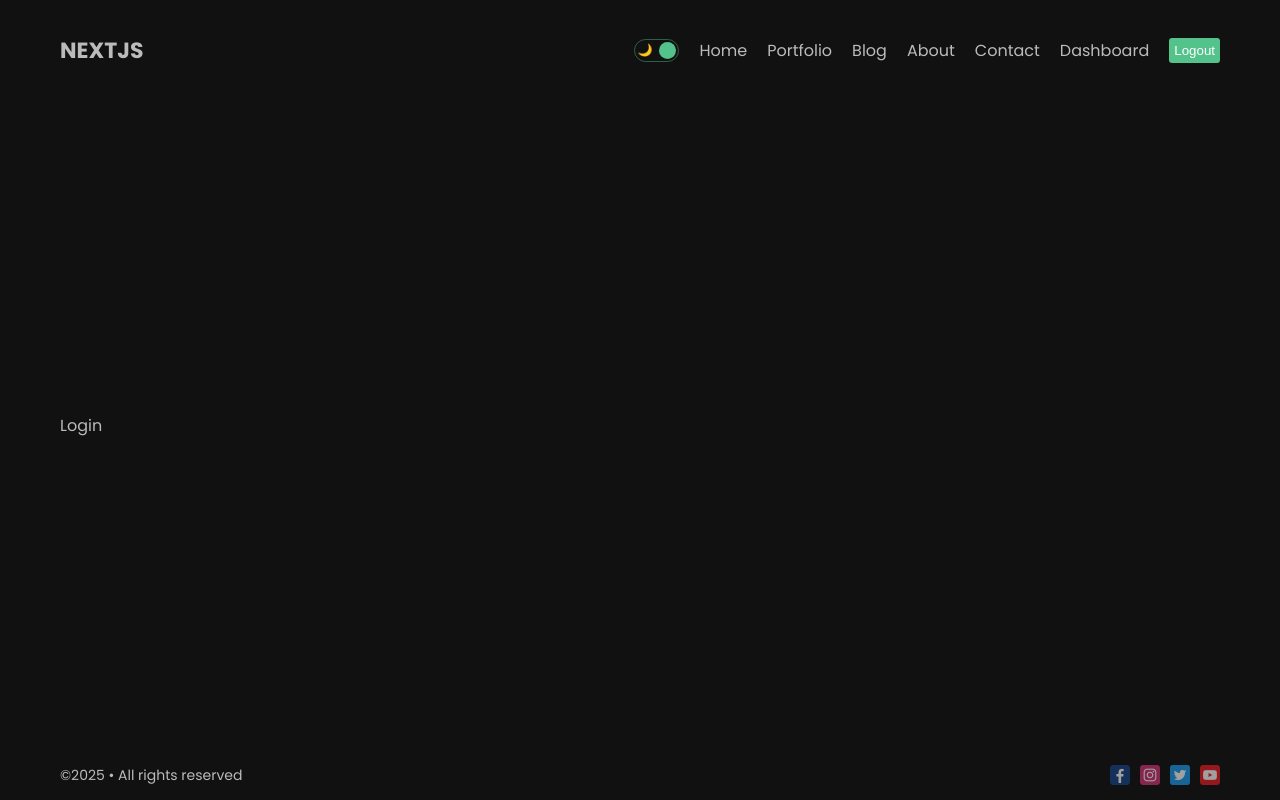
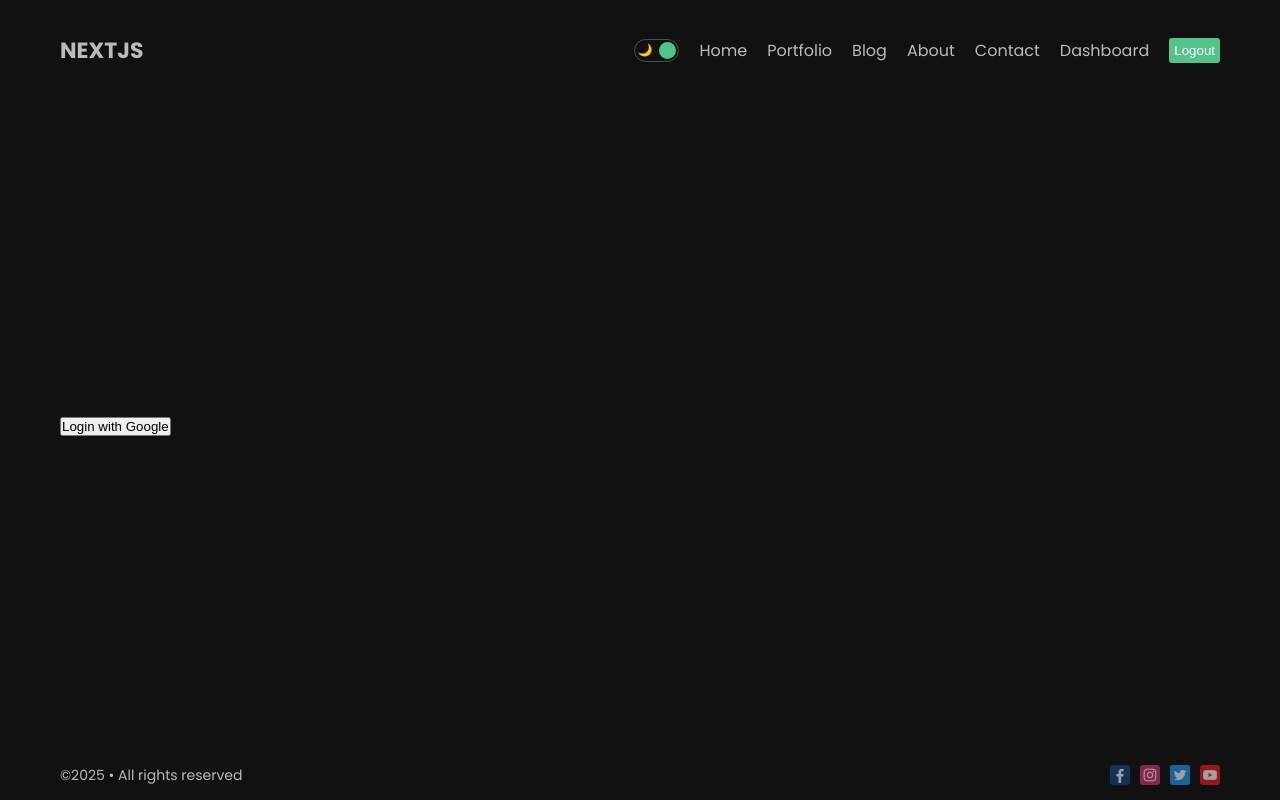
Before and after one commit to yasasdev/Full-Stack-Web-Application-using-NextJS, a Next.js app: page /dashboard/login in a window 1280 px wide. Built offline with nearby package versions, Linux system fonts and the light colour scheme.

Commit message:
Implement authentication with NextAuth; add AuthProvider component and login functionality

```diff
--- a/src/app/dashboard/(auth)/login/page.tsx
+++ b/src/app/dashboard/(auth)/login/page.tsx
@@ -1,8 +1,14 @@
-import React from 'react'
+ "use client"
+
+ import React from 'react'
+ import styles from './page.module.css'
+import { signIn } from 'next-auth/react'
 
 const Login = () => {
   return (
-    <div>Login</div>
+    <div className={styles.container}>
+      <button onClick={()=>signIn("google")}>Login with Google</button>
+    </div>
   )
 }
 
--- a/src/app/dashboard/page.tsx
+++ b/src/app/dashboard/page.tsx
@@ -3,6 +3,7 @@
 import React, { useEffect, useState } from "react";
 import styles from "./page.module.css";
 import useSWR from "swr";
+import { useSession } from "next-auth/react";
 
 const Dashboard = () => {
   // const [data, setData] = useState([]);
@@ -26,11 +27,14 @@
   //   getData();
   // }, []);
 
+  const session = useSession();
+  console.log(session);
+
   const fetcher = (...args: [RequestInfo, RequestInit?]) => fetch(...args).then(res => res.json());
 
   const { data, error, isLoading } = useSWR("https://jsonplaceholder.typicode.com/posts", fetcher);
 
-  console.log(data);
+  // console.log(data);
 
   return <div className={styles.container}>Dashboard</div>;
 };
--- a/src/app/layout.tsx
+++ b/src/app/layout.tsx
@@ -4,7 +4,7 @@
 import Navbar from "@/components/navbar/Navbar";
 import Footer from "@/components/footer/Footer";
 import { ThemeProvider } from "@/context/ThemeContext";
-
+import AuthProvider from "@/components/AuthProvider/AuthProvider"
 const geistSans = Geist({
   variable: "--font-geist-sans",
   subsets: ["latin"],
@@ -31,11 +31,13 @@
         className={`${geistSans.variable} ${geistMono.variable} antialiased`}
       >
         <ThemeProvider>
-          <div className="container">
-            <Navbar />
-            {children}
-            <Footer />
-          </div>
+          <AuthProvider>
+            <div className="container">
+              <Navbar />
+              {children}
+              <Footer />
+            </div>
+          </AuthProvider>
         </ThemeProvider>
       </body>
     </html>
--- /dev/null
+++ b/src/components/AuthProvider/AuthProvider.jsx
@@ -0,0 +1,12 @@
+"use client"
+
+import { SessionProvider } from 'next-auth/react'
+import React from 'react'
+
+const AuthProvider = ({ children }) => {
+  return (
+    <SessionProvider>{children}</SessionProvider>
+  );
+}
+
+export default AuthProvider;
```
Also changed, not shown: src/app/api/auth/[...nextauth]/route.js (added, +13 -0 lines), src/app/dashboard/(auth)/login/page.module.css (added).
